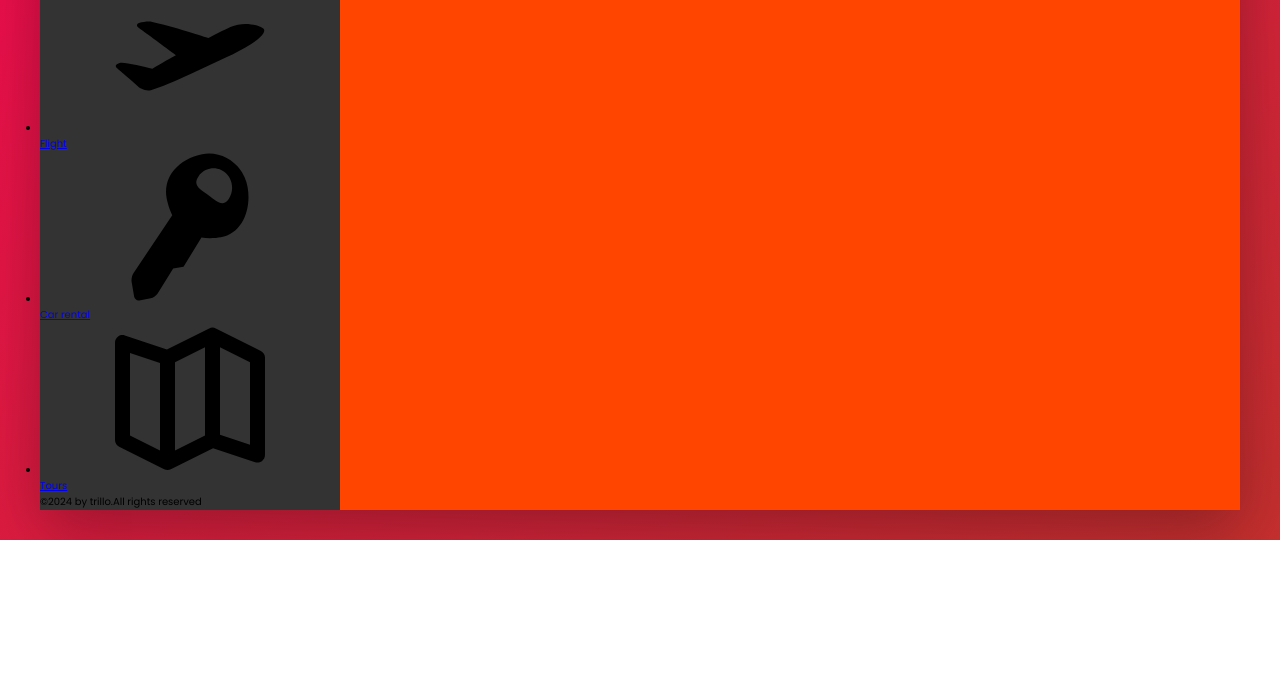
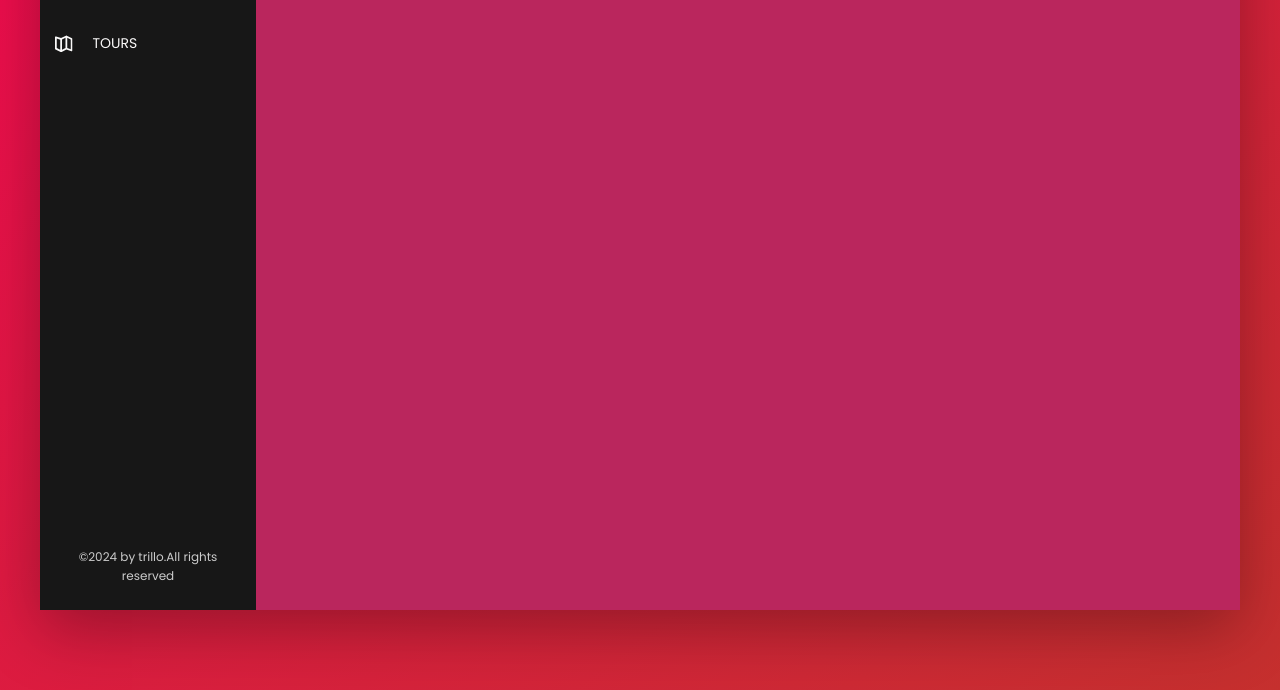
Before and after one commit to FarhanQuadri25/new-flex-box, a website built with Vite: page index.html in a window 1280 px wide. Shown: the part 340-1030 px from the top of the page. Before the commit the page ends 880 px from the top, so only its background shows below. Built offline with nearby package versions, Linux system fonts and the light colour scheme.

Commit message:
third-new-commit

```diff
--- a/index.html
+++ b/index.html
@@ -81,7 +81,7 @@
       <div class="content">
         <nav class="sidebar">
           <ul class="side-nav">
-            <li class="side-nav__item">
+            <li class="side-nav__item side-nav__item--active">
               <a href="#" class="side-nav__link">
                 <svg class="side-nav__icon">
                   <use xlink:href="/img/sprite.svg#icon-home"></use>
--- a/sass/_components.scss
+++ b/sass/_components.scss
@@ -101,3 +101,65 @@
     margin-right: 1rem;
   }
 }
+
+////////////////////
+/// SIDE NAVIGATION
+.side-nav {
+  font-size: 1.4rem;
+  list-style: none;
+  margin-top: 3.5rem;
+  &__item {
+    position: relative;
+    &:not(:last-child) {
+      margin-bottom: 0.5rem;
+    }
+  }
+  &__item::before {
+    content: "";
+    position: absolute;
+    top: 0;
+    left: 0;
+    height: 100%;
+    width: 3px;
+    background-color: var(--color-primary);
+    transform: scaleY(0);
+    transition: transform 0.2s, width 0.4s cubic-bezier(1, 0, 0, 1) 0.2s,
+      background-color 0.1s;
+  }
+  &__item:hover::before,
+  &__item--active::before {
+    transform: scaleY(1);
+    width: 100%;
+  }
+  &__item:active::before {
+    background-color: var(--color-primary-light);
+  }
+  &__link:link,
+  &__link:visited {
+    color: var(--Grey-light-1);
+    text-decoration: none;
+    text-transform: uppercase;
+    display: block;
+    padding: 1.5rem;
+    z-index: 10;
+    position: relative;
+    display: flex;
+    align-items: center;
+  }
+
+  &__icon {
+    width: 1.75rem;
+    height: 1.75rem;
+    margin-right: 2rem;
+    fill: currentColor;
+  }
+}
+
+/////////////
+/// LEGAL TEXT
+.legal {
+  font-size: 1.2rem;
+  color: var(--Grey-light-4);
+  text-align: center;
+  padding: 2.5rem;
+}
--- a/sass/_layout.scss
+++ b/sass/_layout.scss
@@ -18,11 +18,15 @@
   display: flex;
 }
 .sidebar {
-  background-color: var(--Grey-dark-1);
+  background-color: #171717;
   flex: 0 0 18%;
+  display: flex;
+  flex-direction: column;
+  justify-content: space-between;
 }
 .hotel-view {
   background-color: #fff;
-  background-color: orangered;
+  background-color: var(--color-primary-dark);
   flex: 1;
+  height: 80rem;
 }
```
